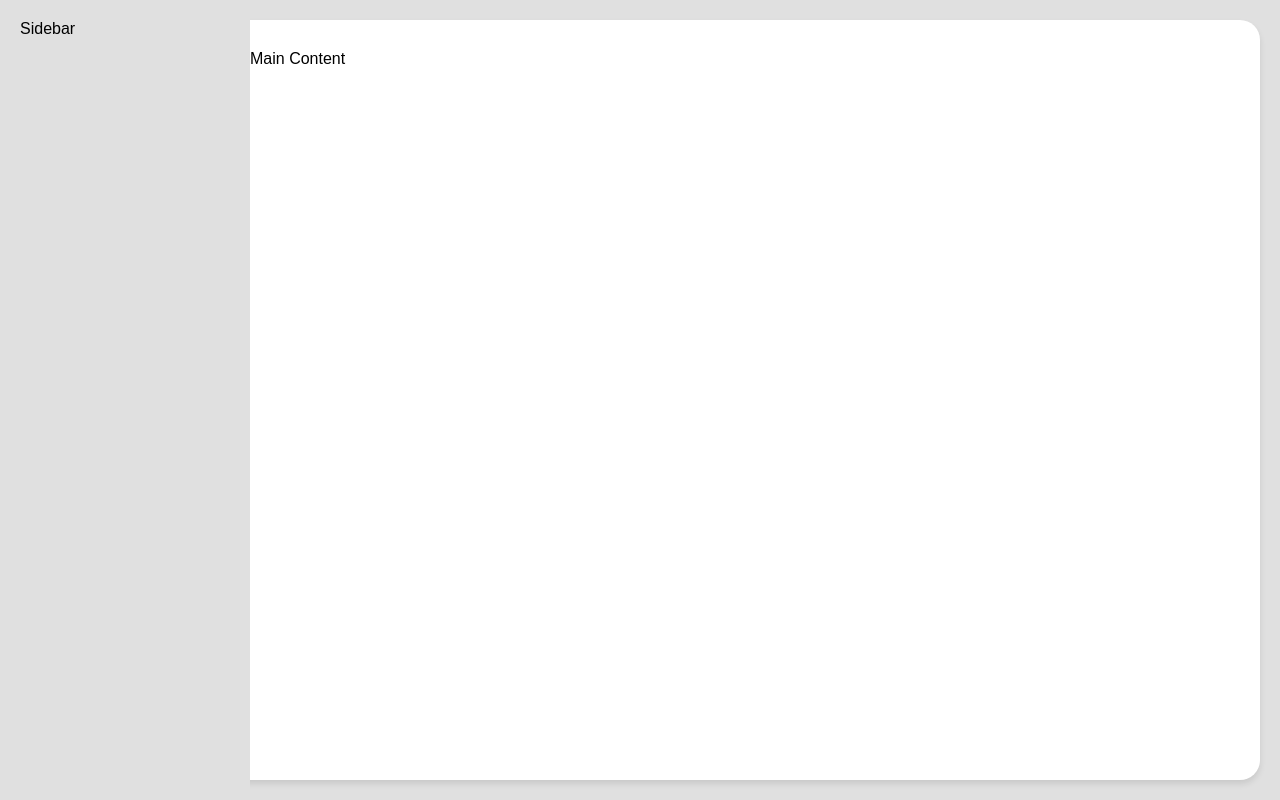
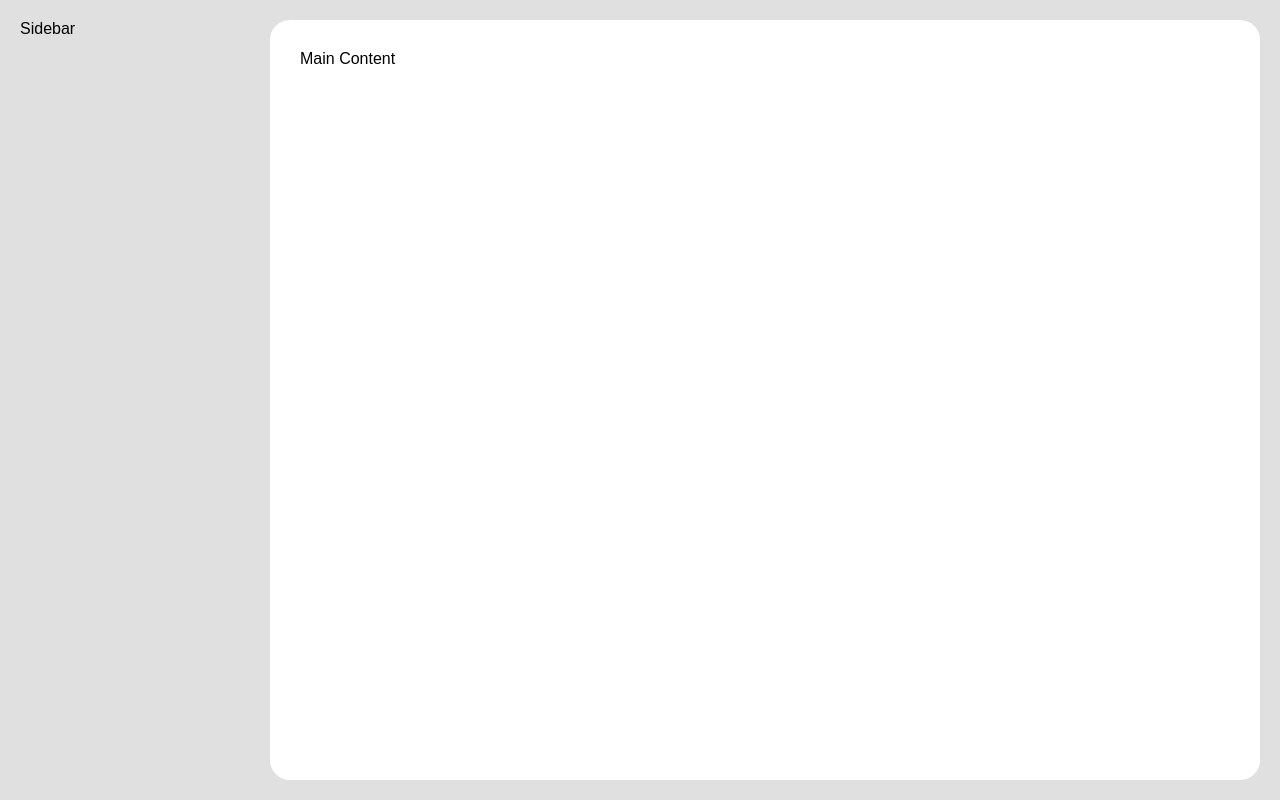
Before and after one commit to Mobinamr/sproot, a Next.js app: page / in a window 1280 px wide. Built offline with nearby package versions, Linux system fonts and the light colour scheme.

Commit message:
Remove shadow, fix border-radius on all corners, adjust spacing

```diff
--- a/app/globals.css
+++ b/app/globals.css
@@ -26,13 +26,12 @@ body {
 }
 
 .main-content {
-  margin-left: 200px;
   flex: 1;
   background-color: white;
-  border-radius: 20px;
+  border-radius: 20px 20px 20px 20px;
   padding: 30px;
   margin: 20px;
-  margin-left: 220px;
-  box-shadow: 0 4px 6px rgba(0, 0, 0, 0.1);
+  margin-left: 270px;
   min-height: calc(100vh - 40px);
+  overflow: hidden;
 }
```
